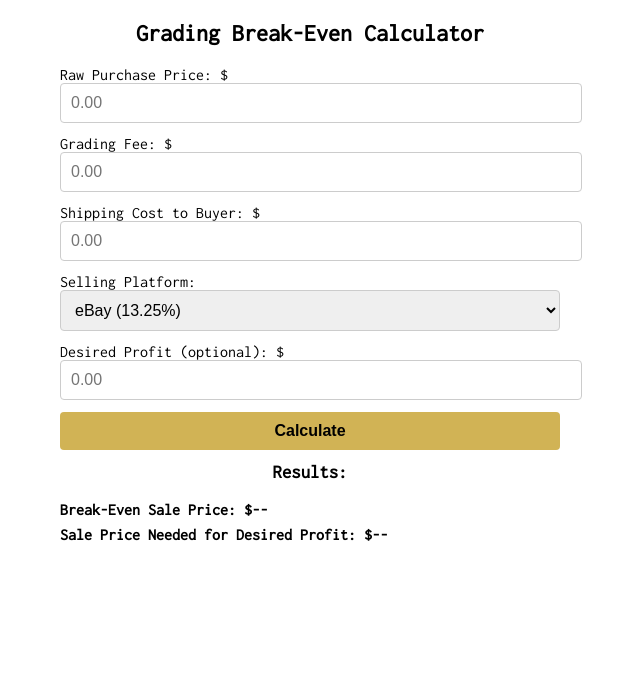
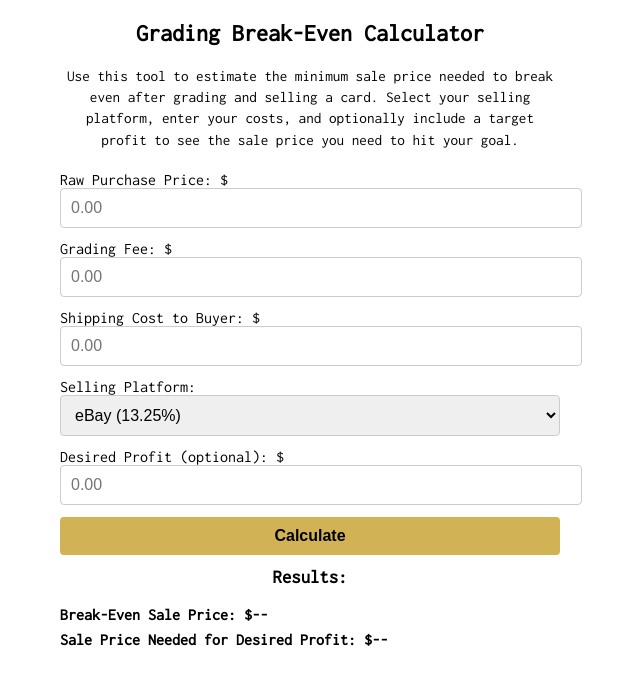
Before and after one commit to astroid1/Grading-Cost-Break-Even-Tool, a plain HTML site: page index.html in a window 1280 px wide. Shown: the whole page, without its empty margins (330-970 px from the left). Drawn offline with Linux system fonts and the light colour scheme.

Commit message:
Update index.html

```diff
--- a/index.html
+++ b/index.html
@@ -41,6 +41,12 @@
       text-align: center;
       margin-top: 0;
     }
+    .description {
+      text-align: center;
+      margin-bottom: 20px;
+      font-size: 0.95rem;
+      line-height: 1.4;
+    }
     .result p {
       font-weight: bold;
       margin: 8px 0;
@@ -53,6 +59,11 @@
 <body>
   <div class="container">
     <h2>Grading Break-Even Calculator</h2>
+    <div class="description">
+      Use this tool to estimate the minimum sale price needed to break even after grading and selling a card.
+      Select your selling platform, enter your costs, and optionally include a target profit to see the sale price you need to hit your goal.
+    </div>
+
     <label>Raw Purchase Price: $<input id="purchasePrice" type="number" step="0.01" placeholder="0.00" /></label>
     <label>Grading Fee: $<input id="gradingFee" type="number" step="0.01" placeholder="0.00" /></label>
     <label>Shipping Cost to Buyer: $<input id="shippingCost" type="number" step="0.01" placeholder="0.00" /></label>
```
